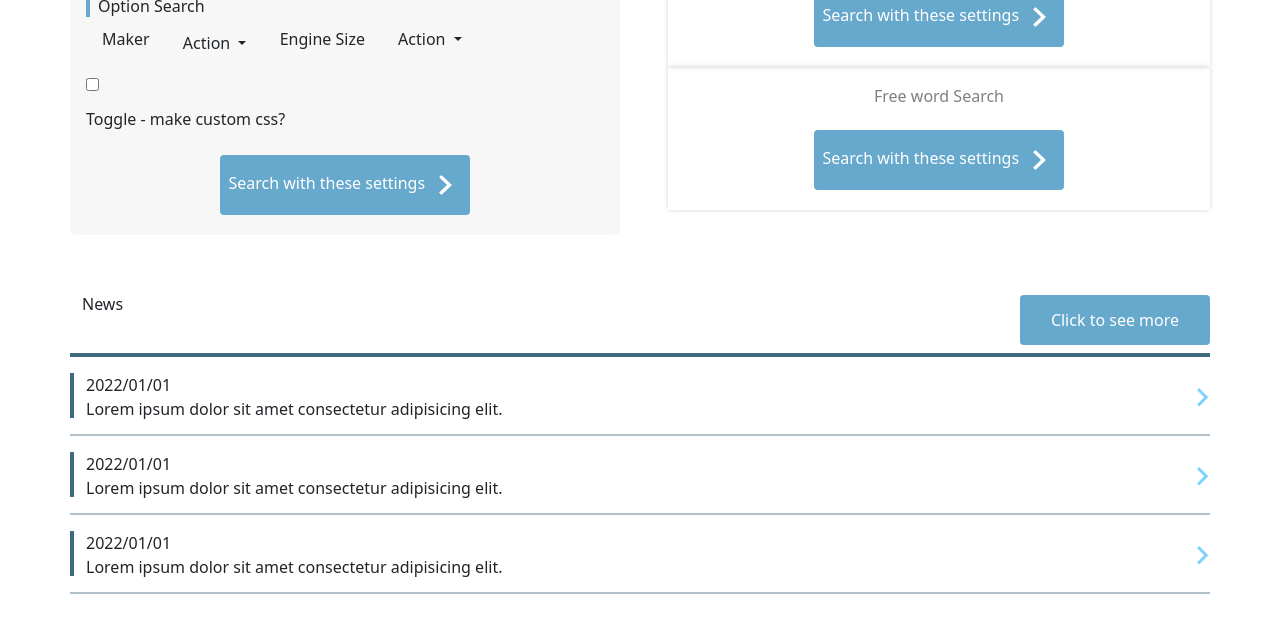
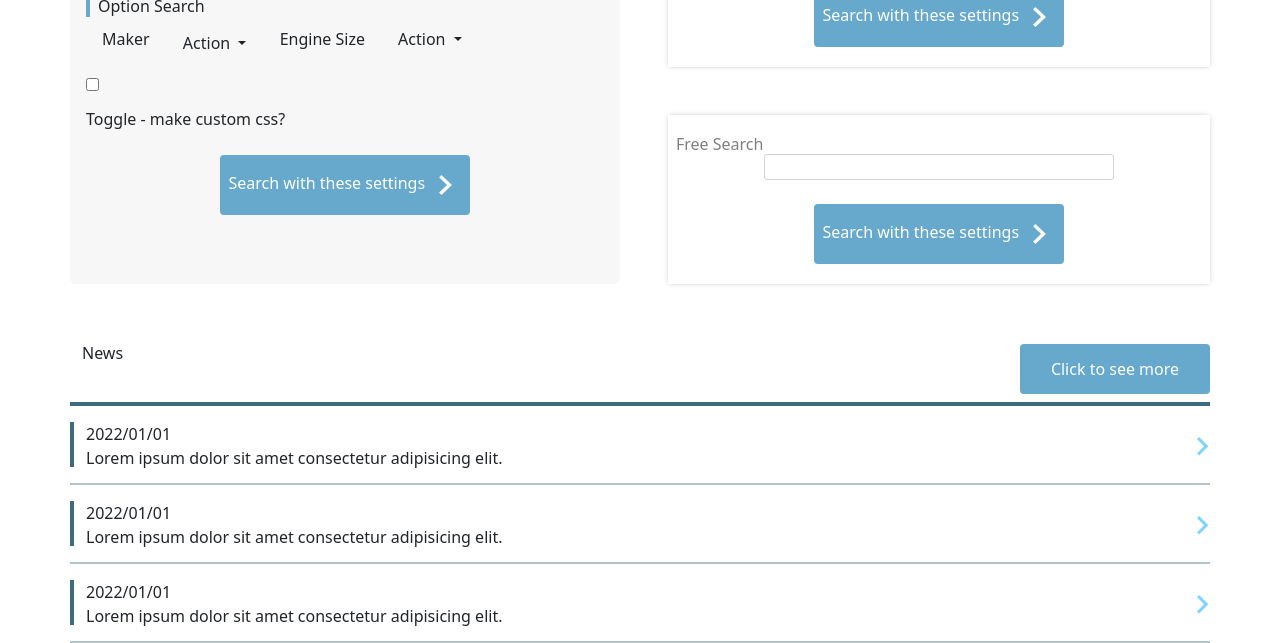
Before and after one commit to JudahT/Frontend-test-Grune, a website: page index.html in a window 1280 px wide. Shown: the part 1519-2162 px from the top of the page. Drawn offline with nearby package versions, Linux system fonts and the light colour scheme; files that its build step writes are made by us from their sources.

Commit message:
completed free search

```diff
--- a/css/style.css
+++ b/css/style.css
@@ -358,6 +358,24 @@
   width: 250px;
 }
 
+.freeSearchInput, input:focus,
+select:focus,
+textarea:focus {
+  outline: none;
+}
+
+.freeSearchInput {
+  border-radius: 3px;
+  border: solid 1px lightgrey;
+  width: 350px;
+}
+
+@media (min-width: 768px) and (max-width: 991.98px) {
+  .freeSearchInput {
+      margin: 0px 20px;
+    }
+}
+
 /* News Section */
 @media only screen and (max-width: 576px) {
   .news {
@@ -401,7 +419,10 @@
   width: 100%;
 }
 
-.newsBtnSmall {
+.newsBtnSmall, input:focus,
+select:focus,
+textarea:focus {
+  outline: none;
 }
 
 .newsBtnBig {
--- a/index.html
+++ b/index.html
@@ -848,12 +848,17 @@
               </div>
               <div class="w-100"></div>
               <div class="col searchLower">
-                <div class="row justify-content-end">
-                  <div class="col freeSearch">
+                <div class="row">
+                  <div class="col freeSearch mt-5">
                     <div class="makerTitle">
-                      <h1 class="text-black-50 text-center">
-                        Free word Search
-                      </h1>
+                      <h1 class="text-black-50 ms-2">Free Search</h1>
+                    </div>
+                    <div class="d-flex justify-content-center">
+                      <input
+                        type="search"
+                        id="site-search"
+                        class="freeSearchInput"
+                      />
                     </div>
                     <div class="searchButton mt-4">
                       <button class="freeSearchBtn">
```
